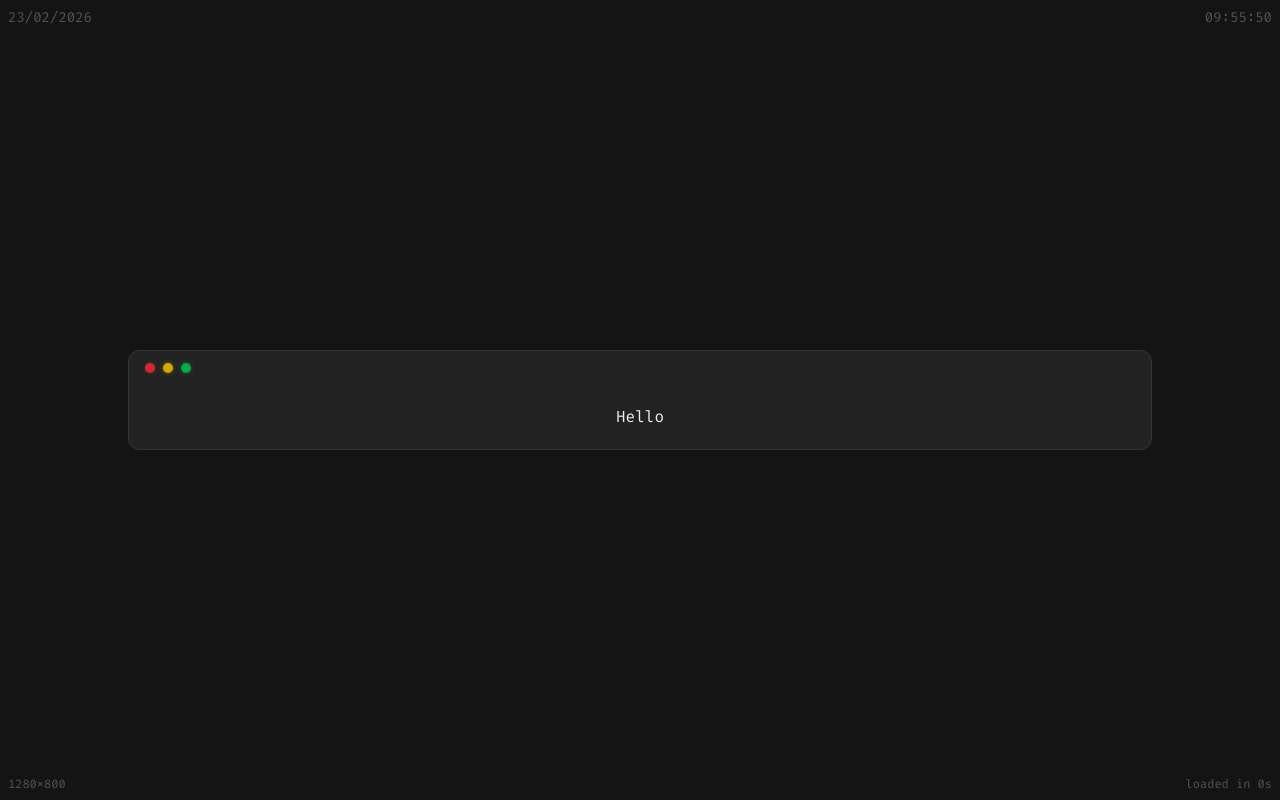
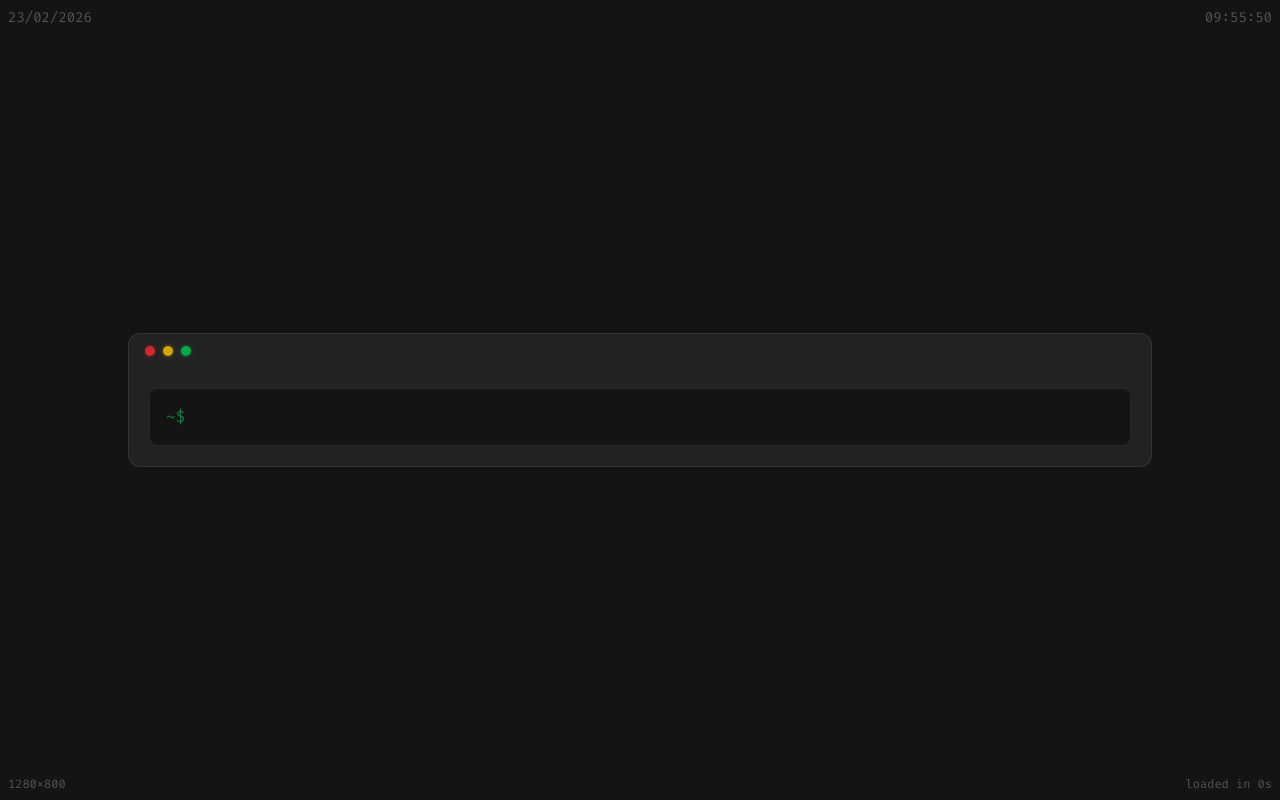
Before and after one commit to chris911e/portfolio-frontend, a React (Vite) app: page /chat in a window 1280 px wide. Built offline with nearby package versions, Linux system fonts and the light colour scheme.

Commit message:
feat: chat input

```diff
--- a/src/App.css
+++ b/src/App.css
@@ -57,3 +57,16 @@
 		animation: slideInRight 0.4s ease-out forwards;
 	}
 }
+
+@keyframes blink {
+	0%, 100% {
+		opacity: 1;
+	}
+	50% {
+		opacity: 0;
+	}
+}
+
+.cursor {
+	animation: blink 1.1s step-end infinite;
+}
--- a/src/constants/theme.ts
+++ b/src/constants/theme.ts
@@ -7,6 +7,10 @@ export const defaultTheme = {
         primary: "text-[#f3ede4]",
         secondary: "text-[#87827B]"
     },
+    chat: {
+        cmd: "text-green-400/50",
+        caret: "caret-green-400/50"
+    }
 }
 
 export const forestTheme = {
@@ -17,6 +21,10 @@ export const forestTheme = {
     text: {
         primary: "text-[#ecf2ed]",
         secondary: "text-[#8e9d94]"
+    },
+    chat: {
+        cmd: "text-green-400/50",
+        caret: "caret-green-400/50"
     }
 }
 
@@ -28,6 +36,10 @@ export const lightTheme = {
     text: {
         primary: "text-[#1f1f1f]",
         secondary: "text-[#5f5951]"
+    },
+    chat: {
+        cmd: "text-black-400/50",
+        caret: "caret-black/50"
     }
 }
 
--- a/src/pages/Chat.tsx
+++ b/src/pages/Chat.tsx
@@ -1,10 +1,40 @@
+import { useState } from "react";
 import Mac from "../components/Tabbed/Mac";
+import Tabbed from "../components/Tabbed/Tabbed";
+import { useTheme } from "../context/ThemeContext";
 
 export default function Chat() {
+    const {theme} = useTheme()
+
+    const [input, setInput] = useState("");
+
     return(
         <div>
             <Mac link="/">
-                Hello
+                <div className="w-full">
+                    <Tabbed backgroundColor="primary">
+                        <div className="flex gap-2">
+                            <span className={`${theme.chat.cmd}`}>
+                                ~$
+                            </span>
+                            <input
+                                className={`
+                                    bg-transparent
+                                    border-none
+                                    outline-none
+                                    w-full
+                                    tracking-wide
+                                    ${theme.chat.cmd}
+                                    ${theme.chat.caret}
+                                `}
+                                value={input}
+                                onChange={(e) => setInput(e.target.value)}
+                                spellCheck={false}
+                                autoFocus
+                            />
+                        </div>
+                    </Tabbed>
+                </div>
             </Mac>
         </div>
     )
```
